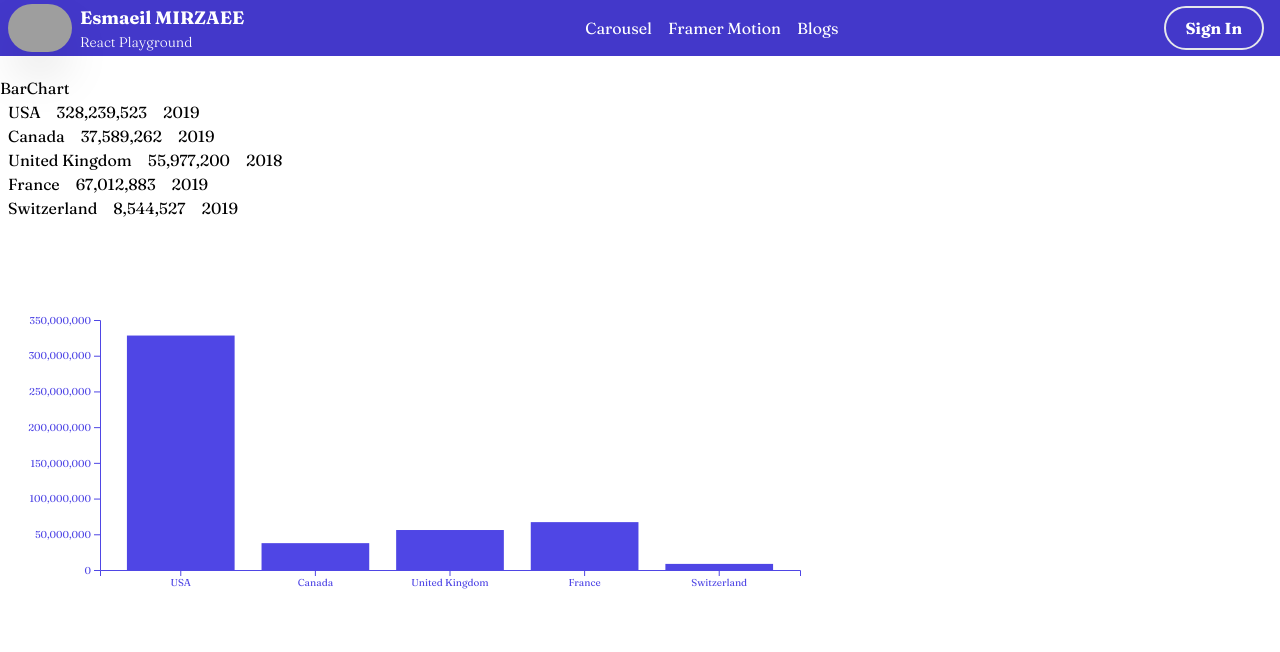
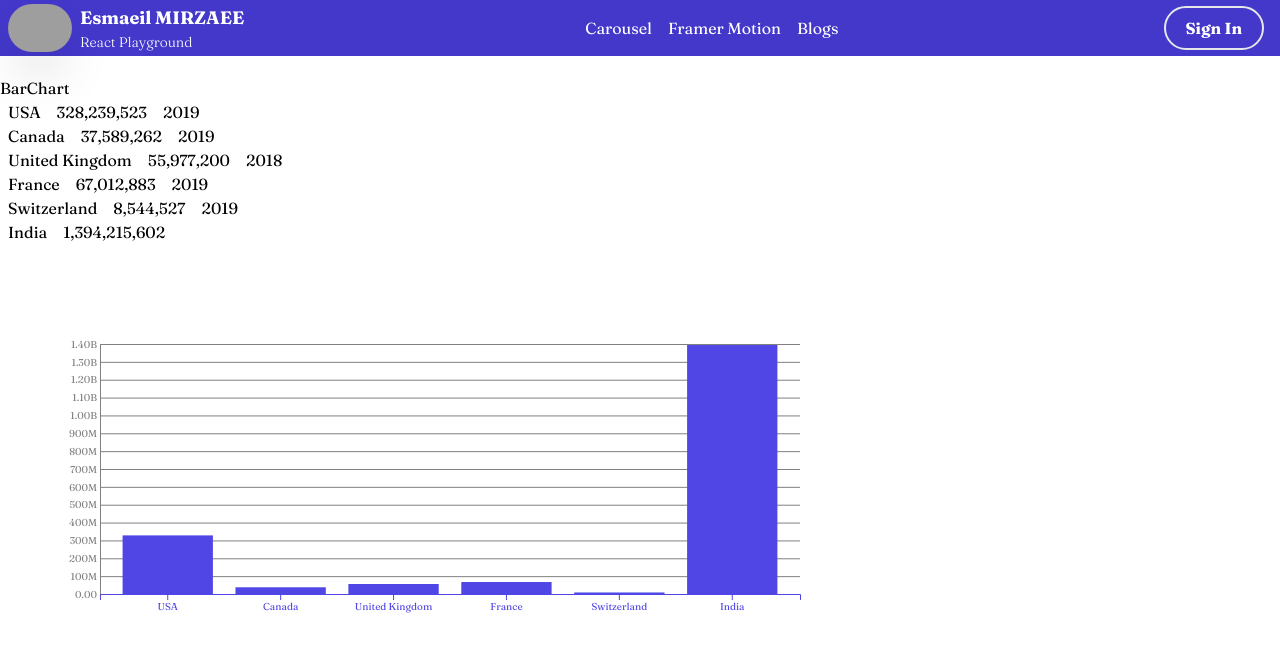
Before and after one commit to esmaeilmirzaee/react_playground, a React (Create React App) app: page /charts in a window 1280 px wide. Shown: the top 652 px of the page. Built offline with nearby package versions, Linux system fonts and the light colour scheme; grey boxes are pictures that could not be loaded; a web font is replaced by a local one.

Commit message:
Display charts perfectly fine

```diff
--- a/src/components/charts/bar/index.jsx
+++ b/src/components/charts/bar/index.jsx
@@ -1,5 +1,13 @@
 import { useEffect, useRef } from 'react';
-import { select, scaleLinear, max, scaleBand, axisLeft, axisBottom } from 'd3';
+import {
+  select,
+  scaleLinear,
+  max,
+  scaleBand,
+  axisLeft,
+  axisBottom,
+  format,
+} from 'd3';
 
 const render = (data, custom) => {
   const xValue = (d) => d.name;
@@ -16,7 +24,7 @@ const render = (data, custom) => {
     .append('g')
     .attr(
       'transform',
-      `translate(${custom.margins.top}, ${custom.margins.right})`,
+      `translate(${custom.margins.top}, ${custom.margins.left})`,
     );
 
   // Scale
@@ -31,7 +39,17 @@ const render = (data, custom) => {
 
   // 4. Define axis
   // Y Axis
-  svg.append('g').call(axisLeft(yScale));
+  const yAxisFormatter = (num) => format('.3s')(num).replace('G', 'B');
+  svg
+    .append('g')
+    .call(
+      axisLeft(yScale)
+        .tickFormat(yAxisFormatter)
+        .tickSize(
+          `-${custom.width - custom.margins.left - custom.margins.right}`,
+        ),
+    )
+    .attr('color', 'gray');
 
   // X Axis
   svg
@@ -39,7 +57,7 @@ const render = (data, custom) => {
     .call(axisBottom(xScale))
     .attr(
       'transform',
-      `translate(${0},${
+      `translate(${0}, ${
         custom.height - custom.margins.left - custom.margins.right
       })`,
     );
--- a/src/components/charts/data/world_population.js
+++ b/src/components/charts/data/world_population.js
@@ -4,4 +4,5 @@ export default [
   {name: 'United Kingdom', population: '55,977,200',year:2018},
   {name: 'France', population: '67,012,883',year:2019},
   {name: 'Switzerland', population: '8,544,527',year:2019},
+  {name: 'India', population: '1,394,215,602'}
 ]
--- a/src/components/charts/index.jsx
+++ b/src/components/charts/index.jsx
@@ -2,7 +2,9 @@ import {BarChart} from './bar/'
 import world_population from './data/world_population'
 
 export const Charts = () => {
-  console.log(world_population);
+
+
+
   return (
     <div>
       {/* Bar Chart */}
```
